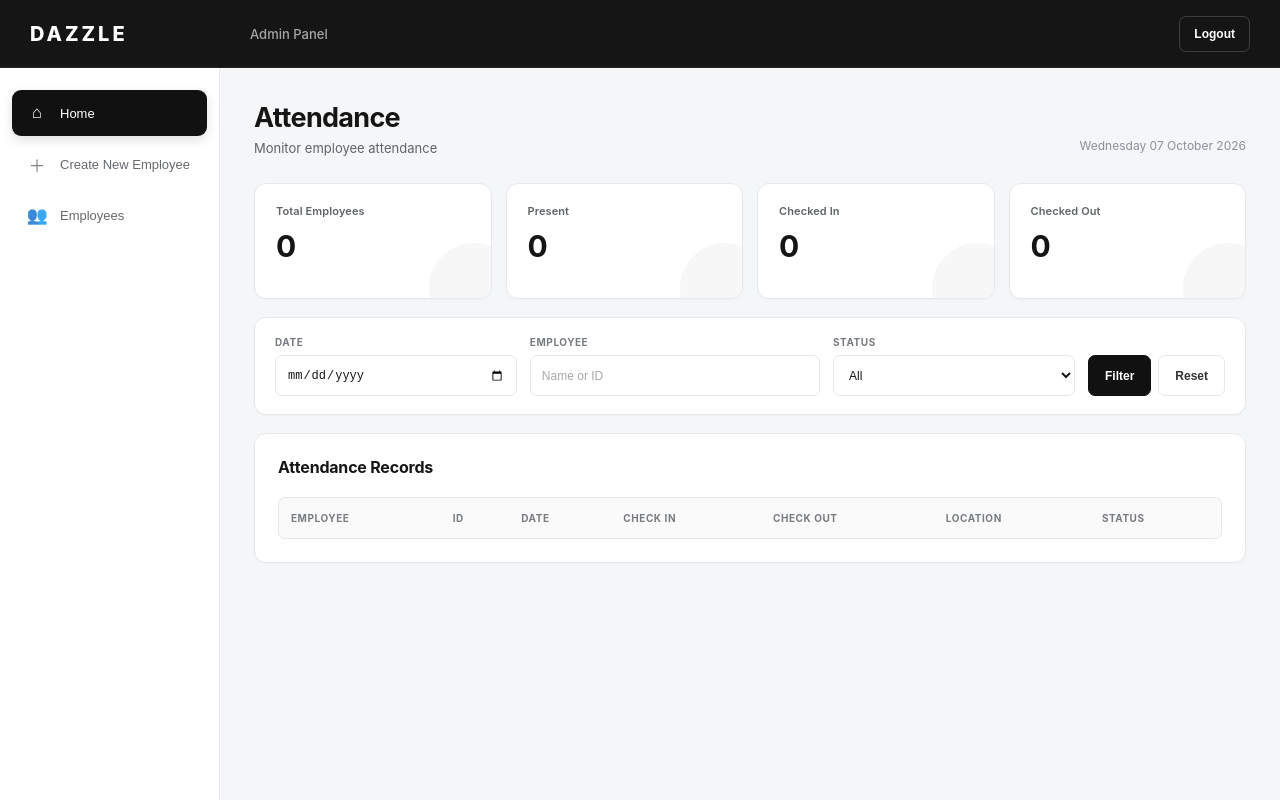
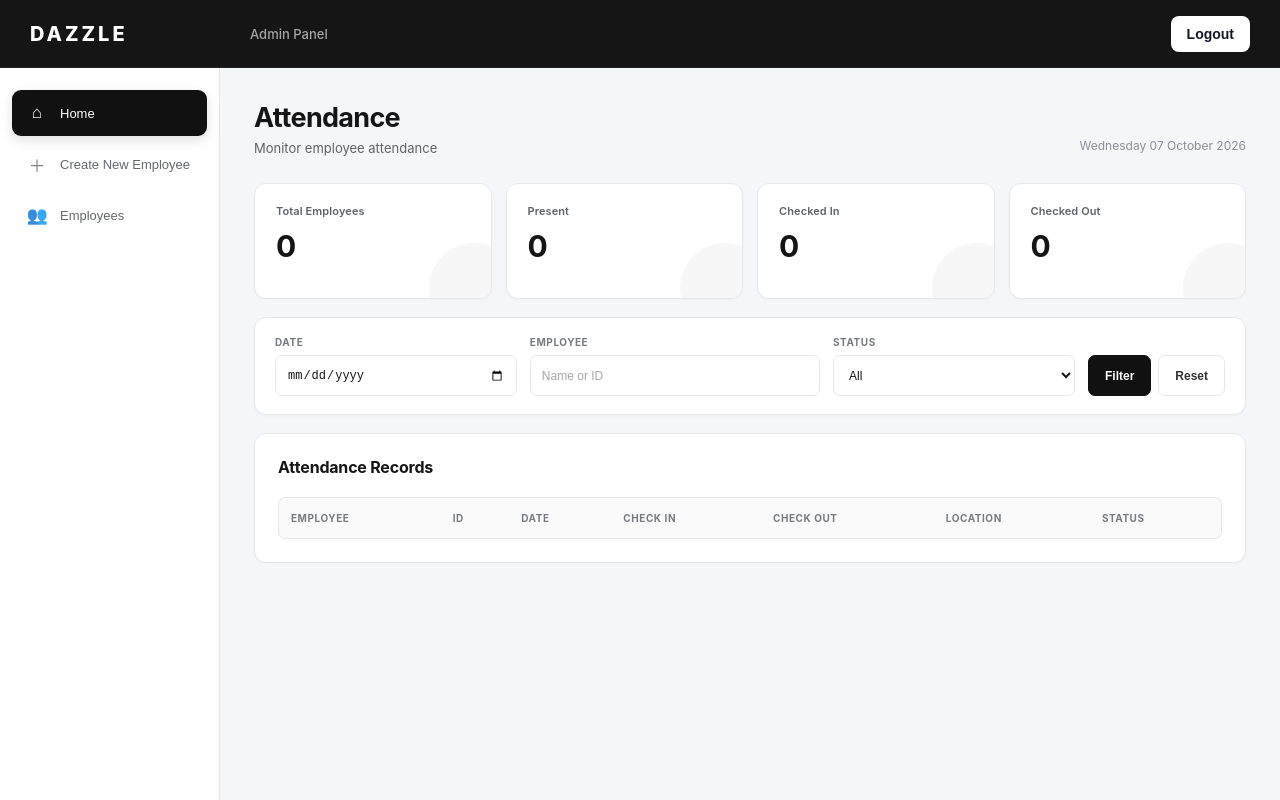
Before and after one commit to hasan113050/dazzle-employee-attendance, a plain HTML site: page admin.html in a window 1280 px wide. Drawn offline with Linux system fonts and the light colour scheme; no server answers.

Commit message:
Add styles for admin header buttons

```diff
--- a/admin.css
+++ b/admin.css
@@ -1560,3 +1560,19 @@ tbody tr:last-child td {
     }
 
 }
+
+.admin-header button {
+    background: #ffffff;
+    color: #111827;
+    border: none;
+    padding: 9px 16px;
+    border-radius: 8px;
+    font-size: 14px;
+    font-weight: 600;
+    cursor: pointer;
+    margin-left: 12px;
+}
+
+.admin-header button:hover {
+    opacity: 0.9;
+}
```
